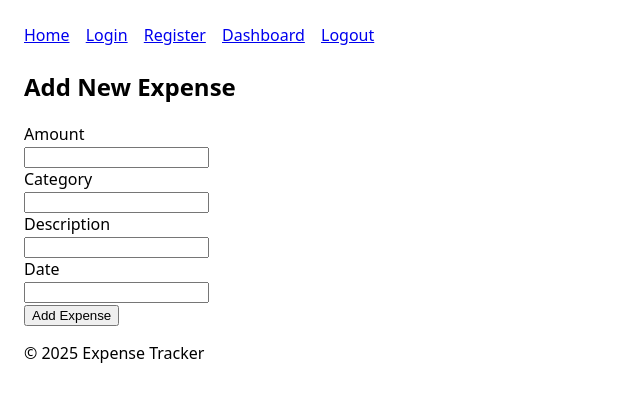
After one commit to Kucharito/FlaskPythonProject, a Flask app: page /expenses/add in a window 1280 px wide. The commit adds this page. Shown: the top 402 px of the page, without its empty margins (0-640 px from the left). Run offline with Flask 3, Linux system fonts and the light colour scheme; a user stored in the database is signed in.

Commit message:
Added register, login, expenses, logic, pages

```diff
--- a/app/expenses.py
+++ b/app/expenses.py
@@ -1,6 +1,32 @@
-from flask import Blueprint
+from flask import Blueprint, render_template, flash, redirect, url_for
+from flask_login import login_required, current_user
+
+from app import db
+from app.forms import ExpenseForm
+from app.models import Expense
+
 expenses_bp = Blueprint('expenses', __name__, url_prefix='/expenses')
 
 @expenses_bp.route('/')
+@login_required
 def list_expenses():
-    return "List of Expenses"
+    expenses = Expense.query.filter_by(user_id=current_user.id).all()
+    return render_template('expenses_dashboard.html', expenses=expenses)
+
+@expenses_bp.route('/add', methods=['GET', 'POST'])
+@login_required
+def add_expenses():
+    form = ExpenseForm()
+    if form.validate_on_submit():
+        new_expense = Expense(
+            amount=form.amount.data,
+            category=form.category.data,
+            description=form.description.data,
+            date=form.date.data,
+            user_id=current_user.id
+        )
+        db.session.add(new_expense)
+        db.session.commit()
+        flash('Expense added successfully.', 'success')
+        return redirect(url_for('expenses.list_expenses'))
+    return render_template('expense_form.html', form=form)
--- a/app/forms.py
+++ b/app/forms.py
@@ -1,6 +1,6 @@
 from flask_wtf import FlaskForm
 from wtforms.fields.simple import StringField, PasswordField, BooleanField, SubmitField
-from wtforms.validators import DataRequired, EqualTo
+from wtforms.validators import DataRequired, EqualTo, Length, Email
 
 
 class LoginForm(FlaskForm):
@@ -9,12 +9,14 @@ class LoginForm(FlaskForm):
     remember_me = BooleanField('Remember Me')
     submit = SubmitField('Sign In')
 
+
 class RegisterForm(FlaskForm):
-    username = StringField('Username', validators=[DataRequired()])
-    email = StringField('Email', validators=[DataRequired()])
-    password = PasswordField('Password', validators=[DataRequired()])
-    confirm_password = PasswordField('Confirm Password', validators=[DataRequired(), EqualTo('password', message='Passwords must match')])
+    username = StringField('Username', validators=[DataRequired(), Length(max=150)])
+    email = StringField('Email', validators=[DataRequired(), Email(), Length(max=150)])
+    password = PasswordField('Password', validators=[DataRequired(), Length(min=6)])
+    confirm_password = PasswordField('Confirm Password', validators=[DataRequired(), EqualTo('password',message='Passwords must match')])
     submit = SubmitField('Register')
+
 
 class ExpenseForm(FlaskForm):
     title = StringField('Title', validators=[DataRequired()])
--- a/app/models.py
+++ b/app/models.py
@@ -17,7 +17,7 @@ class User(db.Model, UserMixin):
 def load_user(user_id):
     return User.query.get(int(user_id))
 
-class Expenses(db.Model):
+class Expense(db.Model):
     __tablename__ = 'expenses'
 
     id = db.Column(db.Integer, primary_key=True)
--- a/app/templates/base.html
+++ b/app/templates/base.html
@@ -15,7 +15,17 @@
         <a href="   {{ url_for('auth.login') }}   ">Login</a>
         <a href="   {{ url_for('auth.register') }}   ">Register</a>
         <a href="   {{ url_for('expenses.list_expenses') }}   ">Dashboard</a>
+        <a href="   {{ url_for('auth.logout') }}">Logout</a>
     </nav>
+
+    {% with messages = get_flashed_messages(with_categories=true) %}
+        {% if messages %}
+            {% for category, message in messages %}
+                <div class="flash {{ category }}">{{ message }}</div>
+            {% endfor %}
+        {% endif %}
+    {% endwith %}
+
 </header>
 
 <main>
--- /dev/null
+++ b/app/templates/expense_form.html
@@ -0,0 +1,33 @@
+{% extends "base.html" %}
+
+{% block title %}Add Expense{% endblock %}
+
+{% block content %}
+<h2>Add New Expense</h2>
+
+<form method="POST">
+    {{ form.hidden_tag() }}
+
+    <div>
+        {{ form.amount.label }}<br>
+        {{ form.amount() }}
+    </div>
+    <div>
+        {{ form.category.label }}<br>
+        {{ form.category() }}
+    </div>
+    <div>
+        {{ form.description.label }}<br>
+        {{ form.description() }}
+    </div>
+    <div>
+        {{ form.date.label }}<br>
+        {{ form.date() }}
+    </div>
+
+    <div>
+        {{ form.submit() }}
+    </div>
+</form>
+
+{% endblock %}
--- a/app/templates/register.html
+++ b/app/templates/register.html
@@ -16,6 +16,9 @@
     <label for="password">Password:</label>
     <input type="password" id="password" name="password" required/>
 
+    <label for="confirm_password">Confirm Password:</label>
+    <input type="password" id="confirm_password" name="confirm_password" required/>
+
     <button type="submit">Register</button>
 </form>
 {% endblock %}
--- a/main.py
+++ b/main.py
@@ -1,5 +1,4 @@
 from app import create_app
-
 app = create_app()
 
 if __name__ == "__main__":
```
Also changed, not shown: app/__init__.py (+17 -10 lines), app/auth.py (+23 -6 lines), app/templates/Success.html (added, +10 -0 lines), app/templates/expenses_dashboard.html (added, +23 -0 lines), app/templates/login.html (added, +18 -0 lines), instance/app.db.
